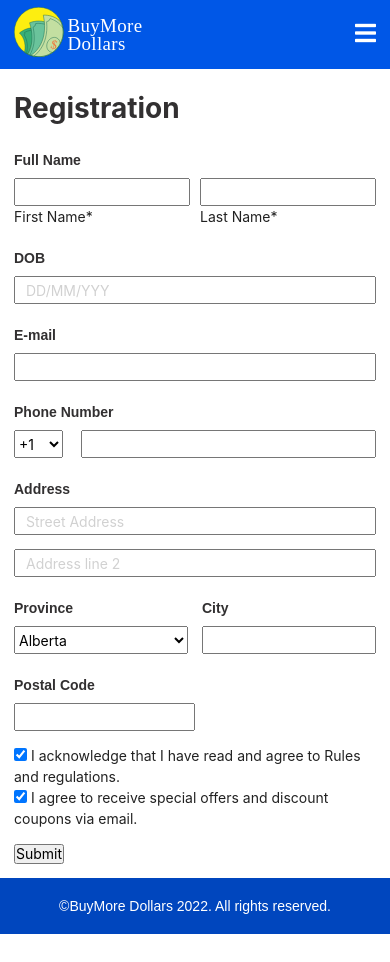
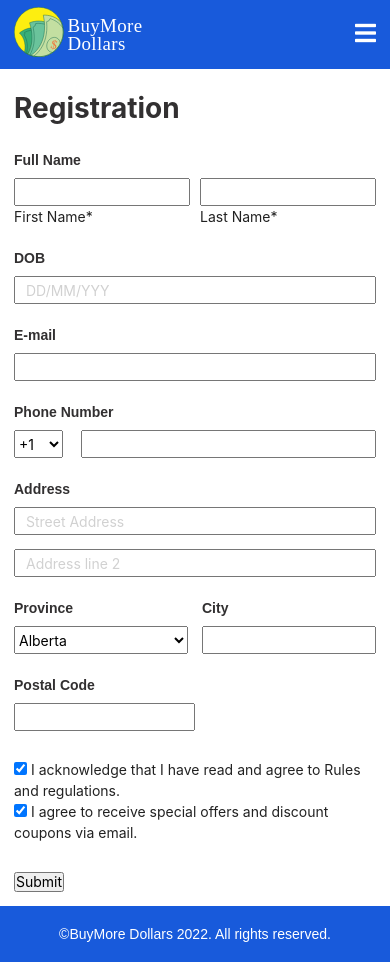
Before and after one commit to jaideep-git/RegEx-Form, a website: page index.html in a window 390 px wide. Before the commit the page ends 934 px from the top, so only its background shows below. Drawn offline with nearby package versions, Linux system fonts and the light colour scheme.

Commit message:
Update main.css

```diff
--- a/css/main.css
+++ b/css/main.css
@@ -7,7 +7,7 @@
 .navbar{
     width: 100%;
     height: 100%;
-    background-color: #0057e7;
+    background-color: #185ADB;
     z-index: 20;
     padding: 0.5rem 1rem 0.5rem 1rem;
     transition: all 0.3s ease;
@@ -85,7 +85,7 @@ form{
     display: inline;
 }
 .agreement{
-    margin: 1rem 0
+    margin: 2rem 0
 }
 .stateBox{
     display:flex;
@@ -100,7 +100,7 @@ form{
 /* footer */
 footer {
     width: 100%;
-    background-color: #0046BE;
+    background-color: #185ADB;
     color: white;
     height:4rem;
     display: flex;
@@ -133,7 +133,7 @@ footer {
     top: 0;
     background: #ffeead ;
     text-align: center;
-    transition: all 1s ease;
+    transition: all 0.5s ease;
   }
   .navbar .menu.active{
     right: 0;
```
